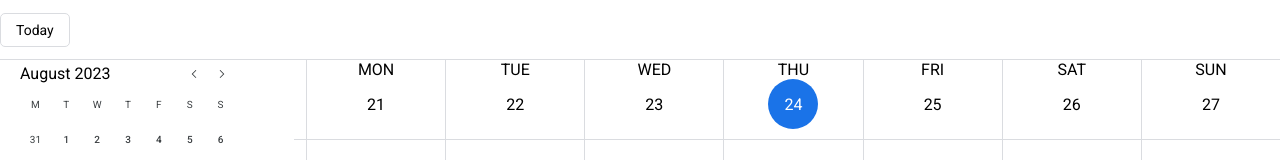
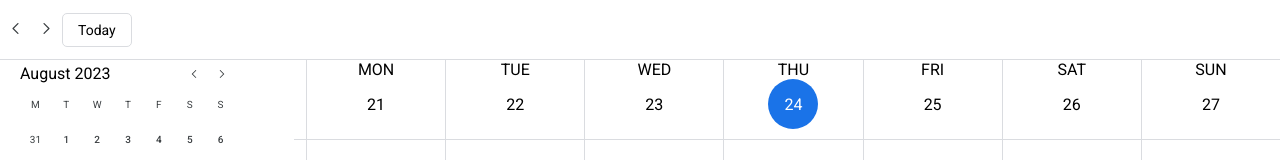
Before and after one commit to BriedyteE/calendar_react, a React (Vite) app: page / in a window 1280 px wide. Shown: the top 160 px of the page. Built offline with nearby package versions, Linux system fonts and the light colour scheme.

Commit message:
Added week calendar's navigation

```diff
--- a/src/components/App/App.tsx
+++ b/src/components/App/App.tsx
@@ -20,9 +20,14 @@ function App() {
   return (
     <div className={Styles.appWrapper}>
       <Header
+        selectedDate={selectedDate}
         onTodayBtnClick={() => {
           setMiniCalMonthStart(defaultMiniCalDate);
           setSelectedDate(currentDate.date);
+        }}
+        onNavigationClick={(date) => {
+          setMiniCalMonthStart(getFirstDateOfMonth(date));
+          setSelectedDate(date);
         }}
       />
       <div className={Styles.sidebarAndMain}>
--- a/src/components/Header/Header.tsx
+++ b/src/components/Header/Header.tsx
@@ -1,13 +1,31 @@
+import { getAdjecentWeek } from "../../utils/date";
+
 import Button from "../Button";
+import NavigationButtons, { NavigationBtnVariant } from "../NavigationButtons";
+
 import Styles from "./header.module.css";
 
 interface HeaderProps {
+  selectedDate: Date;
   onTodayBtnClick: () => void;
+  onNavigationClick: (date: Date) => void;
 }
 
-function Header({ onTodayBtnClick }: HeaderProps) {
+function Header({
+  selectedDate,
+  onTodayBtnClick,
+  onNavigationClick,
+}: HeaderProps) {
   return (
     <header className={Styles.header}>
+      <NavigationButtons
+        variant={NavigationBtnVariant.Medium}
+        onNavigationClick={({ isLeft }) =>
+          onNavigationClick(
+            getAdjecentWeek({ date: selectedDate, isPrevious: isLeft })
+          )
+        }
+      />
       <Button onClick={onTodayBtnClick} text="Today" />
     </header>
   );
--- a/src/components/NavigationButtons/navigationButtons.module.css
+++ b/src/components/NavigationButtons/navigationButtons.module.css
@@ -15,7 +15,7 @@
   height: 8px;
 }
 
-.large {
+.medium {
   height: 11px;
 }
 
--- a/src/utils/date.ts
+++ b/src/utils/date.ts
@@ -1,4 +1,4 @@
-interface GetAdjecentMonth {
+interface GetAdjecentDate {
   date: Date;
   isPrevious: boolean;
 }
@@ -24,9 +24,18 @@ export const getDateData = (date: Date) => {
   };
 };
 
-export const getAdjecentMonth = ({ date, isPrevious }: GetAdjecentMonth) => {
+export const getAdjecentMonth = ({ date, isPrevious }: GetAdjecentDate) => {
   const month = date.getMonth();
   return new Date(date.getFullYear(), isPrevious ? month - 1 : month + 1, 1);
+};
+
+export const getAdjecentWeek = ({ date, isPrevious }: GetAdjecentDate) => {
+  const day = date.getDate();
+  return new Date(
+    date.getFullYear(),
+    date.getMonth(),
+    isPrevious ? day - 7 : day + 7
+  );
 };
 
 export const getFirstDateOfWeek = (date: Date) => {
```
